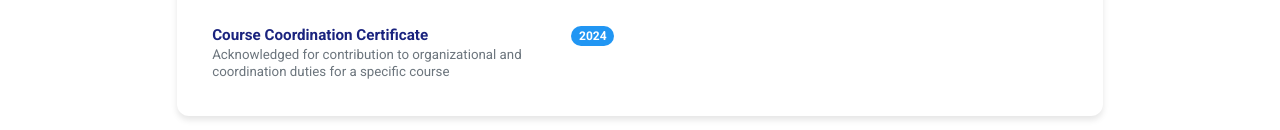
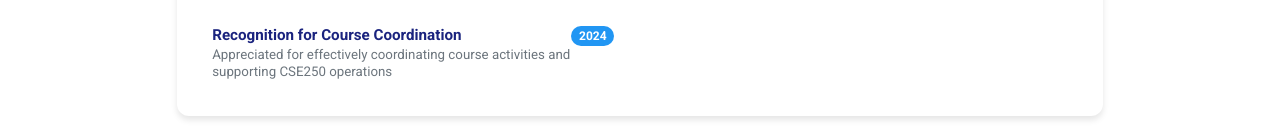
Before and after one commit to pds-bracu/pds-bracu.github.io, a plain HTML site: page honors_and_credentials.html in a window 1280 px wide. Shown: the part 576-706 px from the top of the page. Drawn offline with nearby package versions, Linux system fonts and the light colour scheme; a small style sheet from the web is missing.

Commit message:
OBE Certificate Link Added

```diff
--- a/honors_and_credentials.html
+++ b/honors_and_credentials.html
@@ -22,7 +22,8 @@
             <div class="collapse navbar-collapse" id="navbarNav">
                 <ul class="navbar-nav ms-auto">
                     <li class="nav-item"><a class="nav-link" href="about.html">About</a></li>
-                    <li class="nav-item"><a class="nav-link" href="research_and_projects.html">Research & Projects</a></li>
+                    <li class="nav-item"><a class="nav-link" href="research_and_projects.html">Research & Projects</a>
+                    </li>
                     <li class="nav-item"><a class="nav-link" href="publications.html">Publications</a></li>
                     <li class="nav-item"><a class="nav-link" href="teaching.html">Teaching</a></li>
                     <li class="nav-item"><a class="nav-link" href="experience.html">Experience</a></li>
@@ -97,10 +98,10 @@
                                         </li>
                                         <li class="list-group-item py-3">
                                             <div class="d-flex w-100 justify-content-between">
-                                                <h5 class="mb-1 fw-bold">Course Coordination Certificate<br>
-                                                    <span class="d-block text-muted small fw-normal">Acknowledged for
-                                                        contribution to organizational and coordination duties for a
-                                                        specific course</span>
+                                                <h5 class="mb-1 fw-bold">Recognition for Course Coordination<br>
+                                                    <span class="d-block text-muted small fw-normal">Appreciated for
+                                                        effectively coordinating course activities and supporting CSE250
+                                                        operations</span>
                                                 </h5>
                                                 <span class="badge bg-primary rounded-pill align-self-start">2024</span>
                                             </div>
@@ -122,7 +123,7 @@
                             <h4 class="card-title">Outcome-Based Education and The Teaching-Learning Process</h4>
                             <p class="mb-2"><em>BRAC University (March 2023)</em></p>
                             <p>Organized by the Department of CSE, BRAC University.</p>
-                            <a href="https://coursera.org/share/3c8603c1df7cc09c18aaaca3e4397291"
+                            <a href="https://drive.google.com/file/d/1TQry9jg4dvyGD-RZevhKexc1kSoy1XSO/view?usp=drive_link"
                                 class="btn btn-outline-primary mt-auto" target="_blank">View Certificate</a>
                         </div>
                     </div>
```
